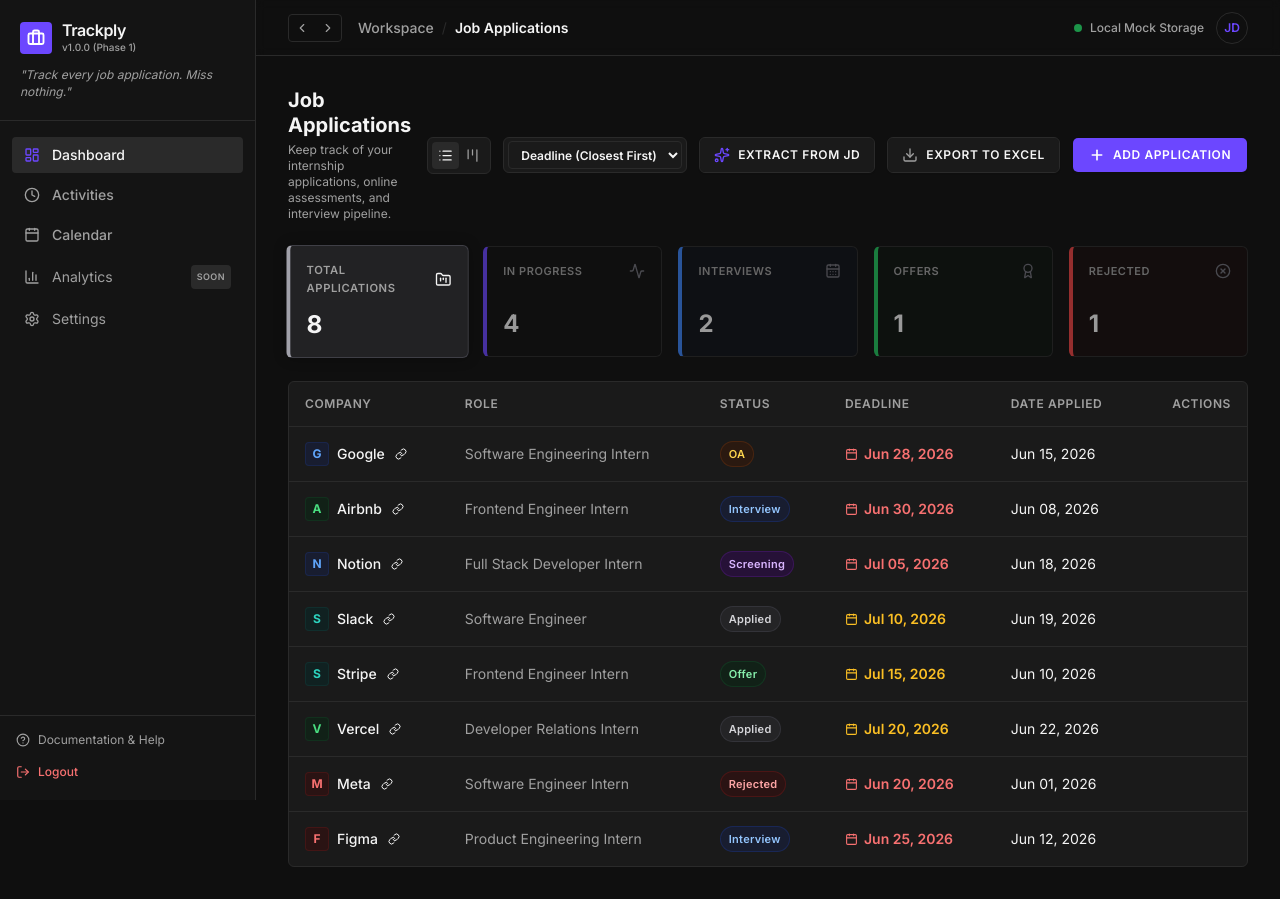
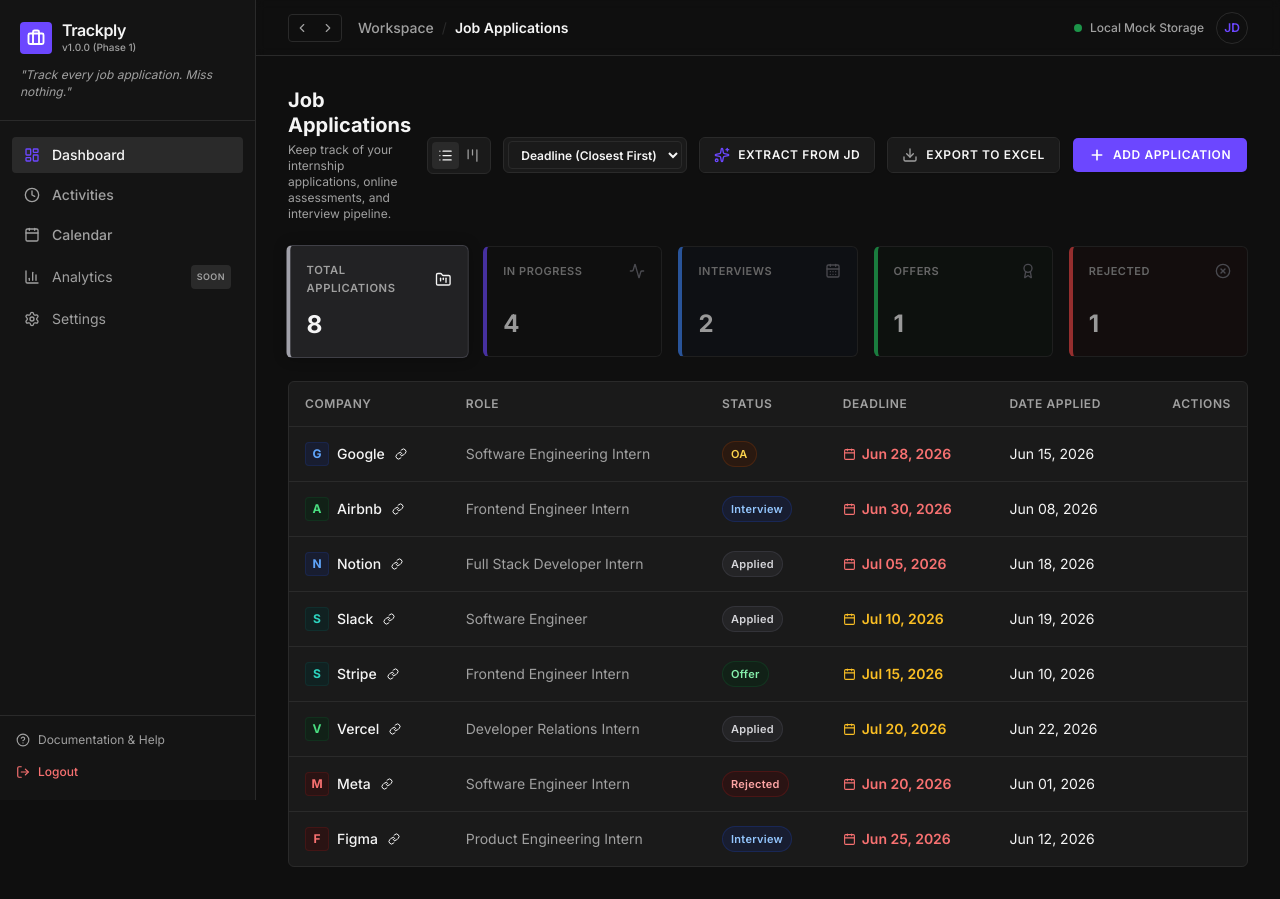
Before and after one commit to Kushagra-Mittal-07/Trackply_Interveiw_Tracker, a React (Vite) app: page /dashboard in a window 1280 px wide. Built offline with nearby package versions, Linux system fonts and the light colour scheme.

Commit message:
Remove Screening status and replace with Applied across components

```diff
--- a/src/App.jsx
+++ b/src/App.jsx
@@ -221,7 +221,7 @@
   const filteredApplications = applications.filter((app) => {
     if (selectedStatus === "All") return true;
     if (selectedStatus === "Active") {
-      return ["Applied", "Screening", "OA"].includes(app.status);
+      return ["Applied", "OA"].includes(app.status);
     }
     return app.status === selectedStatus;
   });
--- a/src/components/dashboard/ApplicationTable.jsx
+++ b/src/components/dashboard/ApplicationTable.jsx
@@ -84,7 +84,6 @@
     );
   }
 
-  const statuses = ["Applied", "Screening", "OA", "Interview", "Offer", "Rejected"];
 
   return (
     <div className="border border-border rounded-lg overflow-hidden bg-card select-none">
--- a/src/components/dashboard/PipelineSummary.jsx
+++ b/src/components/dashboard/PipelineSummary.jsx
@@ -17,9 +17,9 @@
   // 1. Total: count of all applications
   const totalCount = applications.length;
 
-  // 2. Active: count of applications in progress (Applied, Screening, OA)
+  // 2. Active: count of applications in progress (Applied, OA)
   const activeCount = applications.filter(
-    (app) => ["Applied", "Screening", "OA"].includes(app.status)
+    (app) => ["Applied", "OA"].includes(app.status)
   ).length;
 
   // 3. Interviews: count of applications currently at 'Interview' stage
--- a/src/components/dashboard/StatusFilter.jsx
+++ b/src/components/dashboard/StatusFilter.jsx
@@ -19,7 +19,6 @@
   const filterOptions = [
     { id: "All", label: "All Applications" },
     { id: "Applied", label: "Applied" },
-    { id: "Screening", label: "Screening" },
     { id: "OA", label: "OA" },
     { id: "Interview", label: "Interview" },
     { id: "Offer", label: "Offer" },
--- a/src/components/forms/ApplicationForm.jsx
+++ b/src/components/forms/ApplicationForm.jsx
@@ -177,7 +177,6 @@
               </SelectTrigger>
               <SelectContent className="bg-card border-border text-foreground">
                 <SelectItem value="Applied">Applied</SelectItem>
-                <SelectItem value="Screening">Screening</SelectItem>
                 <SelectItem value="OA">OA (Online Assessment)</SelectItem>
                 <SelectItem value="Interview">Interview</SelectItem>
                 <SelectItem value="Offer">Offer</SelectItem>
--- a/src/components/forms/JDExtractorForm.jsx
+++ b/src/components/forms/JDExtractorForm.jsx
@@ -347,7 +347,6 @@
               </SelectTrigger>
               <SelectContent className="bg-card border-border text-foreground">
                 <SelectItem value="Applied">Applied</SelectItem>
-                <SelectItem value="Screening">Screening</SelectItem>
                 <SelectItem value="OA">OA (Online Assessment)</SelectItem>
                 <SelectItem value="Interview">Interview</SelectItem>
                 <SelectItem value="Offer">Offer</SelectItem>
--- a/src/components/ui/StatusBadge.jsx
+++ b/src/components/ui/StatusBadge.jsx
@@ -17,10 +17,7 @@
       bg: "bg-zinc-800/80 text-zinc-300 border-zinc-700/60",
       label: "Applied",
     },
-    Screening: {
-      bg: "bg-purple-950/40 text-purple-300 border-purple-800/30",
-      label: "Screening",
-    },
+
     OA: {
       bg: "bg-amber-950/40 text-amber-300 border-amber-800/30",
       label: "OA",
--- a/src/data/mockData.js
+++ b/src/data/mockData.js
@@ -49,7 +49,7 @@
     id: "4",
     company: "Notion",
     role: "Full Stack Developer Intern",
-    status: "Screening",
+    status: "Applied",
     deadline: "2026-07-05",
     dateApplied: "2026-06-18",
     url: "https://notion.so/careers/",
```
